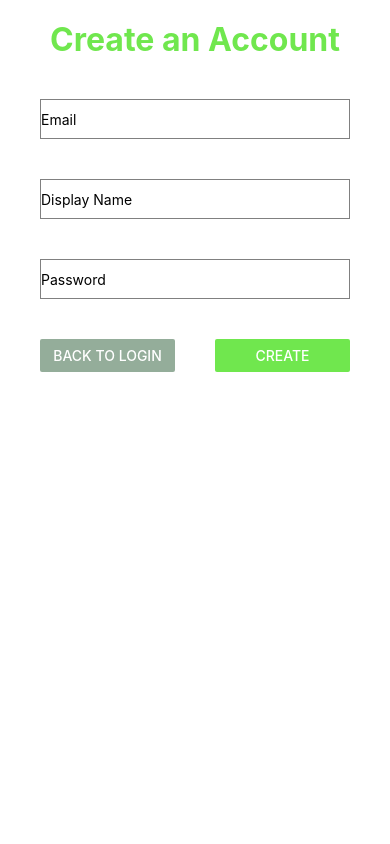
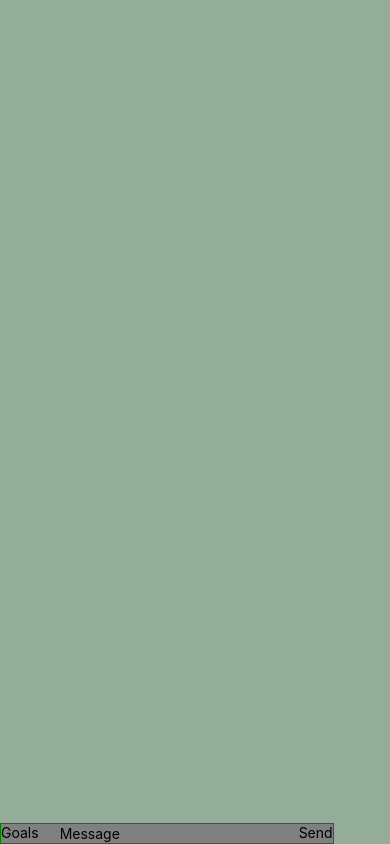
Before and after one commit to johns/CoOp, a React Native app: screen / in a window 390 px wide. Built offline with nearby package versions, Linux system fonts and the light colour scheme.

Commit message:
slight tweak to createAccount and beginning of chatRoom interface

```diff
--- a/src/client/config/setup.js
+++ b/src/client/config/setup.js
@@ -3,13 +3,13 @@ import {
     Text,
 } from 'react-native';
 import { colors } from "../lib/colors";
-import CreateAccount from "../screens/CreateAccount/CreateAccount";
+import ChatRoom from "../screens/ChatRoom/ChatRoom";
 
 export default class Setup extends Component {
   render() {
     return (
       // Import what you're currently working on and change name here.
-      <CreateAccount />
+      <ChatRoom />
     );
   }
 }
--- /dev/null
+++ b/src/client/screens/ChatRoom/ChatRoom.js
@@ -0,0 +1,61 @@
+import React, { Component } from "react";
+import {
+    View,
+    Text,
+    Button,
+    TextInput,
+} from 'react-native';
+import HeadingCentral from '../../containers/Header/Header';
+import { StyleSheet } from "react-native";
+
+
+const styles = StyleSheet.create ({
+  container: {
+    backgroundColor: '#94ad9a',
+    flex: 1,
+
+  },
+  userInput: {
+
+    borderColor: 'gray',
+    borderWidth: 1,
+    marginLeft: 20,
+    marginRight: 20,
+   },
+   chatBar: {
+     flexDirection: 'row',
+     borderColor: 'green',
+     borderWidth: 1,
+     flex: 1,
+     position: 'absolute',
+     bottom: 0,
+     backgroundColor: 'gray',
+   },
+});
+
+export default class ChatRoom extends Component {
+  constructor(props) {
+    super(props);
+    this.state = {
+      message: '',
+    };
+  }
+
+  render() {
+    return (
+      <View style={styles.container}>
+        <View style={styles.chatBar}>
+          <Text>Goals</Text>
+          <TextInput
+            placeholder='Message'
+            style={styles.userInput}
+            onChangeText={(message) => this.setState({message})}
+            value={this.state.message}
+          />
+          <Text>Send</Text>
+
+        </View>
+      </View>
+    );
+  }
+}
--- a/src/client/screens/CreateAccount/CreateAccount.js
+++ b/src/client/screens/CreateAccount/CreateAccount.js
@@ -4,18 +4,13 @@ import {
     Text,
     Button,
     TextInput,
+    KeyboardAvoidingView,
 } from 'react-native';
 import HeadingCentral from '../../containers/Header/Header';
 import { StyleSheet } from "react-native";
 
 
 const styles = StyleSheet.create ({
-  headingCentral: {
-      marginTop: 60,
-      textAlign: 'center',
-      fontWeight: 'bold',
-      fontSize: 32
-   },
   userInput: {
     marginTop: 20,
     marginBottom: 20,
@@ -51,12 +46,13 @@ export default class CreateAccount extends Component {
       email: '',
       username: '',
       password: '',
+      passwordConfirm: '',
       };
   }
 
   render() {
     return (
-      <View>
+      <KeyboardAvoidingView behavior="padding" enabled>
         <HeadingCentral color="#70e74e"> Create an Account </HeadingCentral>
         <TextInput
           placeholder='Email'
@@ -77,6 +73,13 @@ export default class CreateAccount extends Component {
           value={this.state.password}
           secureTextEntry
         />
+        <TextInput
+          placeholder='Confirm Password'
+          style={styles.userInput}
+          onChangeText={(passwordConfirm) => this.setState({passwordConfirm})}
+          value={this.state.password}
+          secureTextEntry
+        />
         <View style={styles.buttonBox}>
           <View style={styles.goButton}>
             <Button
@@ -94,7 +97,7 @@ export default class CreateAccount extends Component {
           </View>
 
         </View>
-      </View>
+      </KeyboardAvoidingView>
     );
   }
 }
```
Also changed, not shown: src/client/screens/ChatRoom/ChatRoom.style.js (added).
